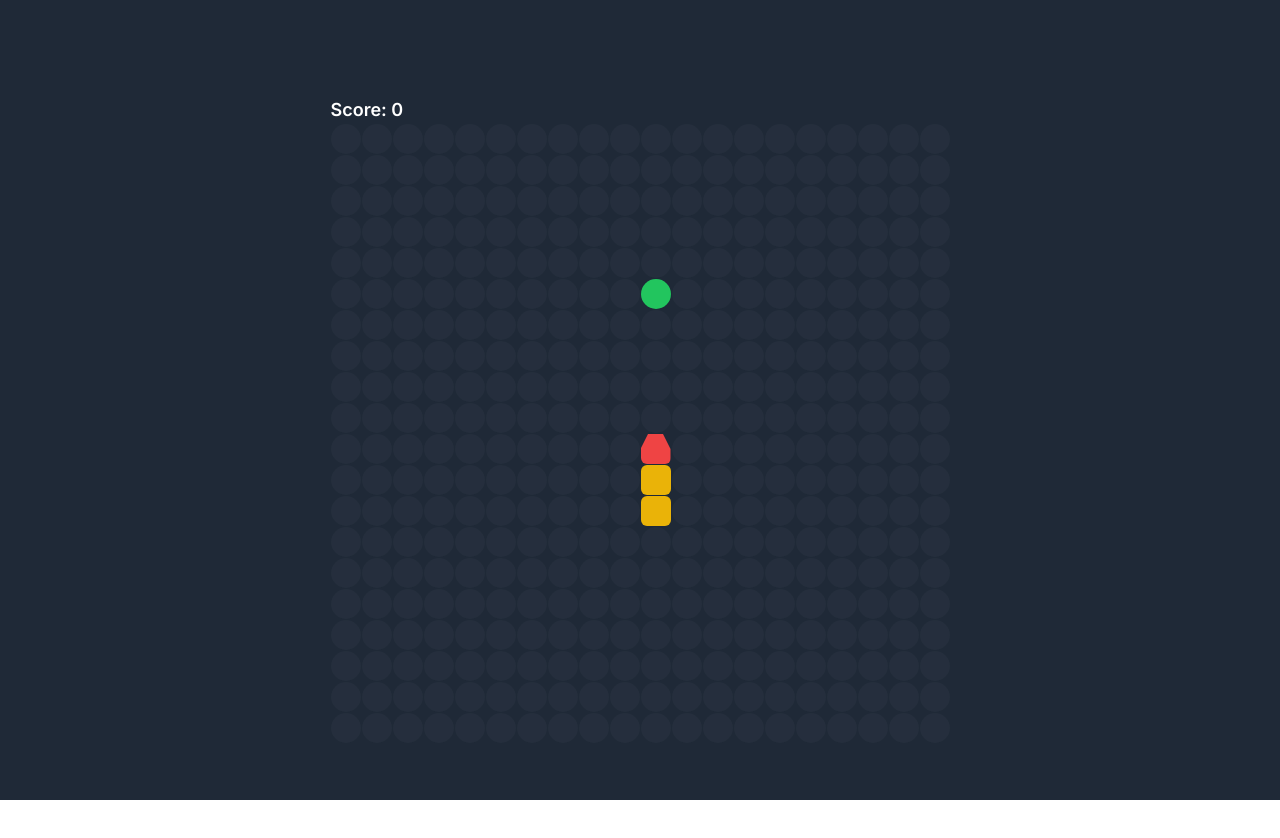
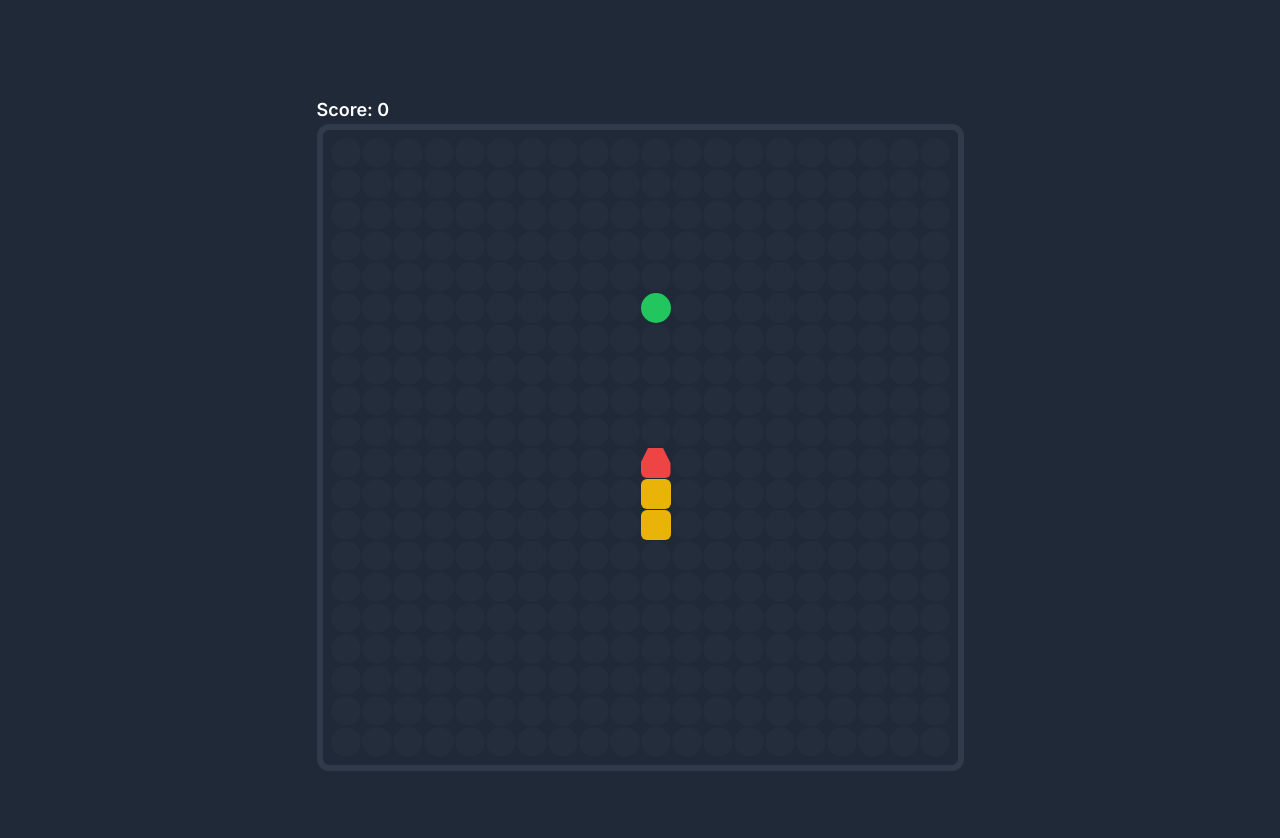
Before and after one commit to Topu-Roy/react-snake-game, a Next.js app: page / in a window 1280 px wide. Shown: the top 838 px of the page. Before the commit the page ends 800 px from the top, so only its background shows below. Built offline with nearby package versions, Linux system fonts and the light colour scheme.

Commit message:
game over if the snake bite itselfe

```diff
--- a/src/components/Game.tsx
+++ b/src/components/Game.tsx
@@ -56,7 +56,11 @@ export default function Game() {
             for (let col = 0; col < totalGridSize; col++) {
 
 
-                if (snakePosition[0].x > 20 || snakePosition[0].x < 0 || snakePosition[0].y > 20 || snakePosition[0].y < 0) { gameOver(); }
+                // * If the snake hit the wall , then the game should over
+                if (snakePosition[0].x > 20 || snakePosition[0].x < 0 || snakePosition[0].y > 20 || snakePosition[0].y < 0) gameOver();
+
+                // * If the snake head is same as any of the segments of its body , then the game is over
+                if (snakePosition.slice(1).some(item => item.x === snakePosition[0].x && item.y === snakePosition[0].y)) gameOver()
 
                 // * Checking if the current cell should render the food or snake
                 let isFoodHere = foodPosition.x === row && foodPosition.y === col;
@@ -90,7 +94,7 @@ export default function Game() {
                 //         </div>
                 //     );
                 // }
-                else className = "bg-gray-400 w-full h-full rounded-full opacity-5"
+                else className = "bg-gray-400/70 w-full h-full rounded-full opacity-5"
 
                 let cell = <div className={className} key={`${row}+${col}`} />;
                 cellArray.push(cell);
@@ -126,9 +130,10 @@ export default function Game() {
             setScore(prev => prev + 1)
             makeFood()
 
-            // * if snake head is overlapping with the food, add it to the snake body
-
-            newSnakePosition.unshift({ x: foodPosition.x, y: foodPosition.y })
+            // * if snake head is overlapping with the food, add it to the end of snake body
+            // * if added on the start, the head and the body are the same for a few milliseconds
+            // * for that the gameOver function will be called immediately
+            newSnakePosition.push({ x: foodPosition.x, y: foodPosition.y })
         }
         snakeDirection !== undefined && newSnakePosition.pop()
 
@@ -190,7 +195,7 @@ export default function Game() {
         <div>
             <ShowScore score={score} />
             {/* Snake Board */}
-            <div className="h-32 w-32 grid Grid_Custom_Classes gap-[1px]">
+            <div className="grid Grid_Custom_Classes gap-[1px] border-[6px] border-gray-700/75 p-2 rounded-xl">
                 {RenderGrid()}
             </div>
         </div>
```
